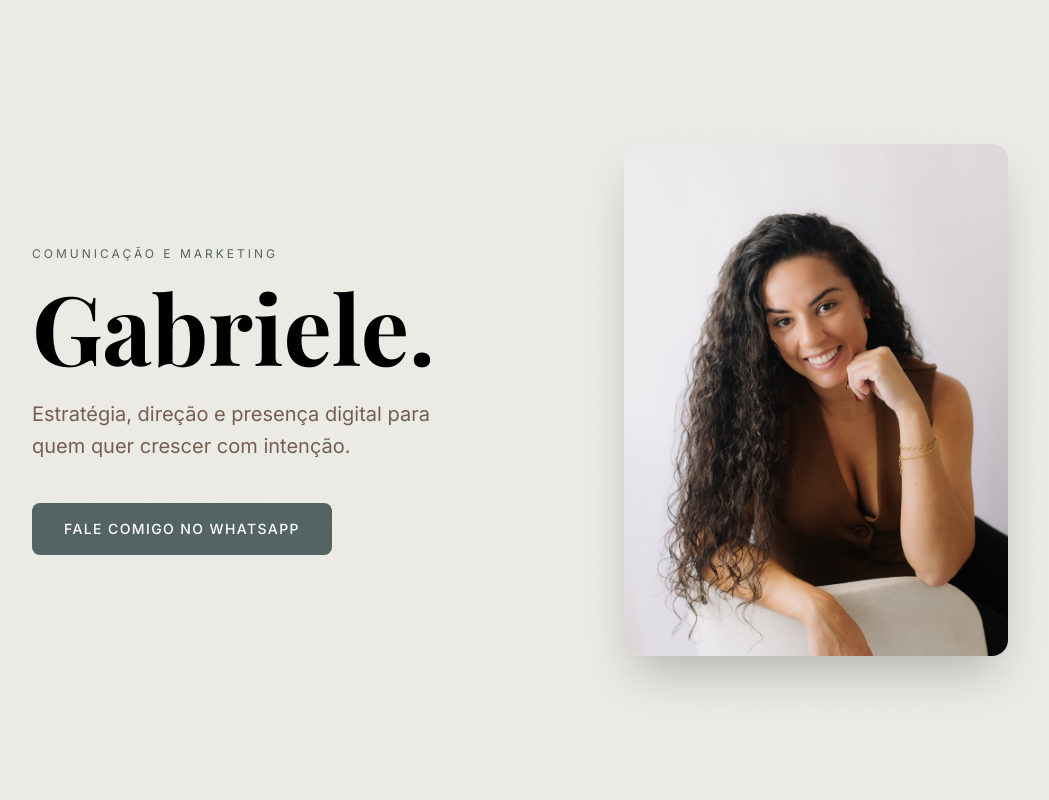
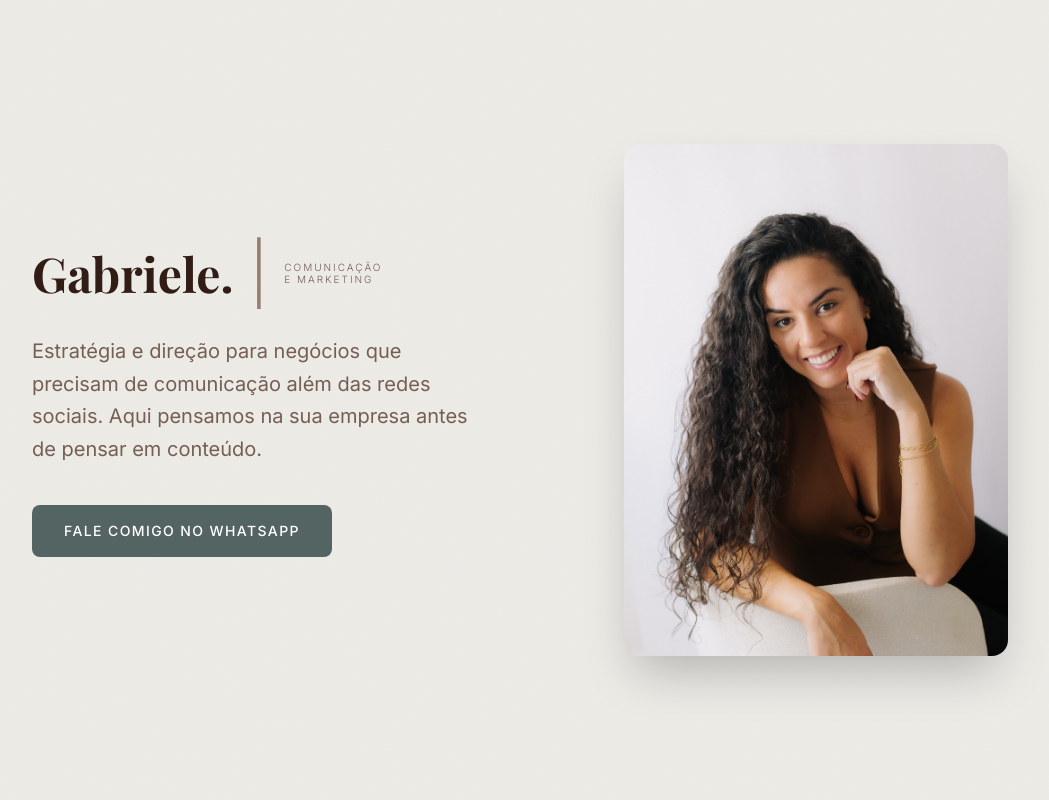
Before and after one commit to LeonardoKlaser/GabayCo, a Next.js app: page / in a window 1280 px wide. Shown: the top 800 px of the page, without its empty margins (120-1169 px from the left). Built offline with nearby package versions, Linux system fonts and the light colour scheme.

Commit message:
feat: update Hero with new logo format and phrase

```diff
--- a/src/components/Hero.tsx
+++ b/src/components/Hero.tsx
@@ -4,6 +4,7 @@ import Image from "next/image";
 import { motion, useScroll, useTransform } from "framer-motion";
 import { useRef } from "react";
 import WhatsAppButton from "./WhatsAppButton";
+import { HERO_PHRASE } from "@/lib/constants";
 
 export default function Hero() {
   const ref = useRef(null);
@@ -26,15 +27,26 @@ export default function Hero() {
           animate={{ opacity: 1, x: 0 }}
           transition={{ duration: 0.7, ease: "easeOut" }}
         >
-          <p className="text-brand-sage text-xs tracking-[0.25em] uppercase mb-4">
-            Comunicação e Marketing
-          </p>
-          <h1 className="font-heading text-6xl md:text-7xl lg:text-8xl font-bold text-brand-black mb-6">
-            Gabriele.
-          </h1>
+          {/* Logo */}
+          <div className="flex items-center gap-4 justify-center lg:justify-start mb-8">
+            <h1 className="font-heading text-4xl md:text-5xl font-bold text-brand-dark-brown">
+              Gabriele.
+            </h1>
+            <span className="font-body font-light text-5xl md:text-6xl text-brand-taupe leading-none">
+              |
+            </span>
+            <div className="flex flex-col leading-tight">
+              <span className="font-body font-light text-[10px] uppercase tracking-[0.2em] text-brand-warm-brown">
+                Comunicação
+              </span>
+              <span className="font-body font-light text-[10px] uppercase tracking-[0.2em] text-brand-warm-brown">
+                e Marketing
+              </span>
+            </div>
+          </div>
+
           <p className="text-brand-warm-brown text-lg md:text-xl leading-relaxed max-w-lg mx-auto lg:mx-0 mb-10">
-            Estratégia, direção e presença digital para quem quer crescer com
-            intenção.
+            {HERO_PHRASE}
           </p>
           <WhatsAppButton>Fale comigo no WhatsApp</WhatsAppButton>
         </motion.div>
```
